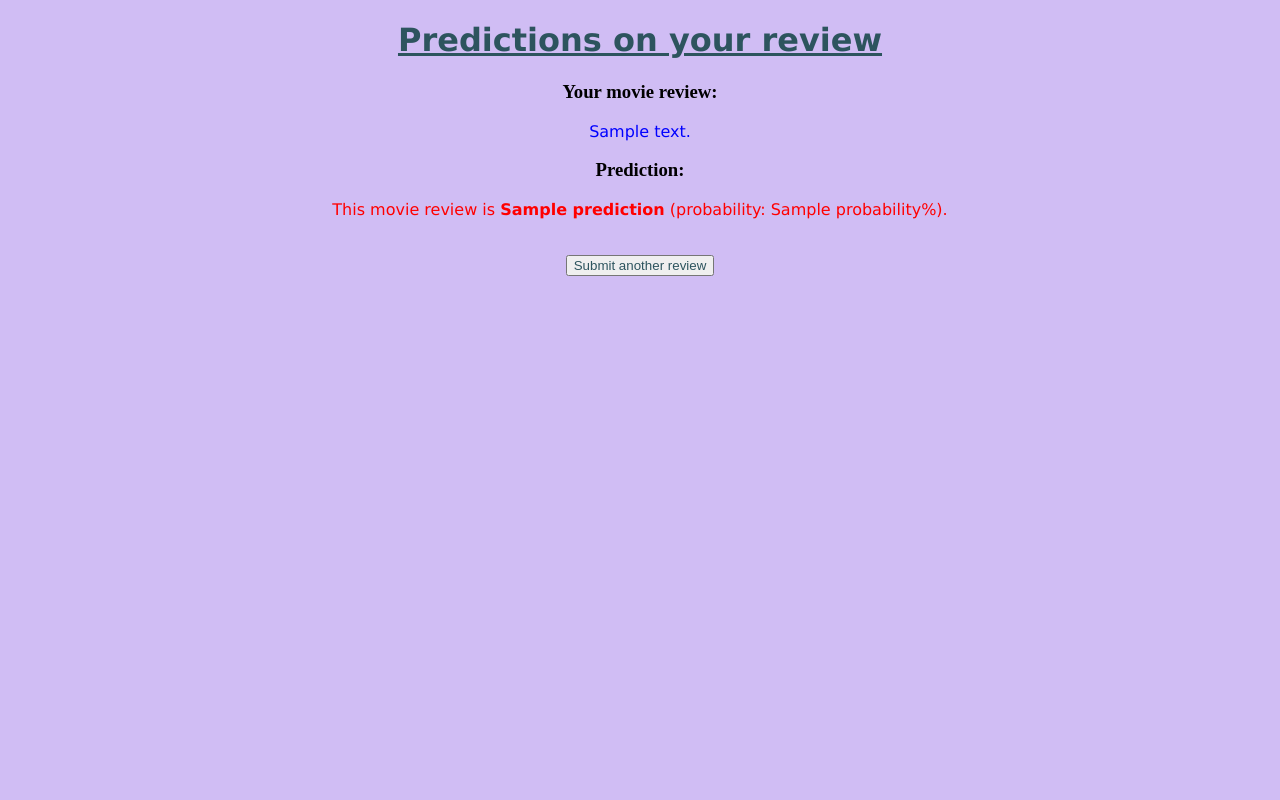
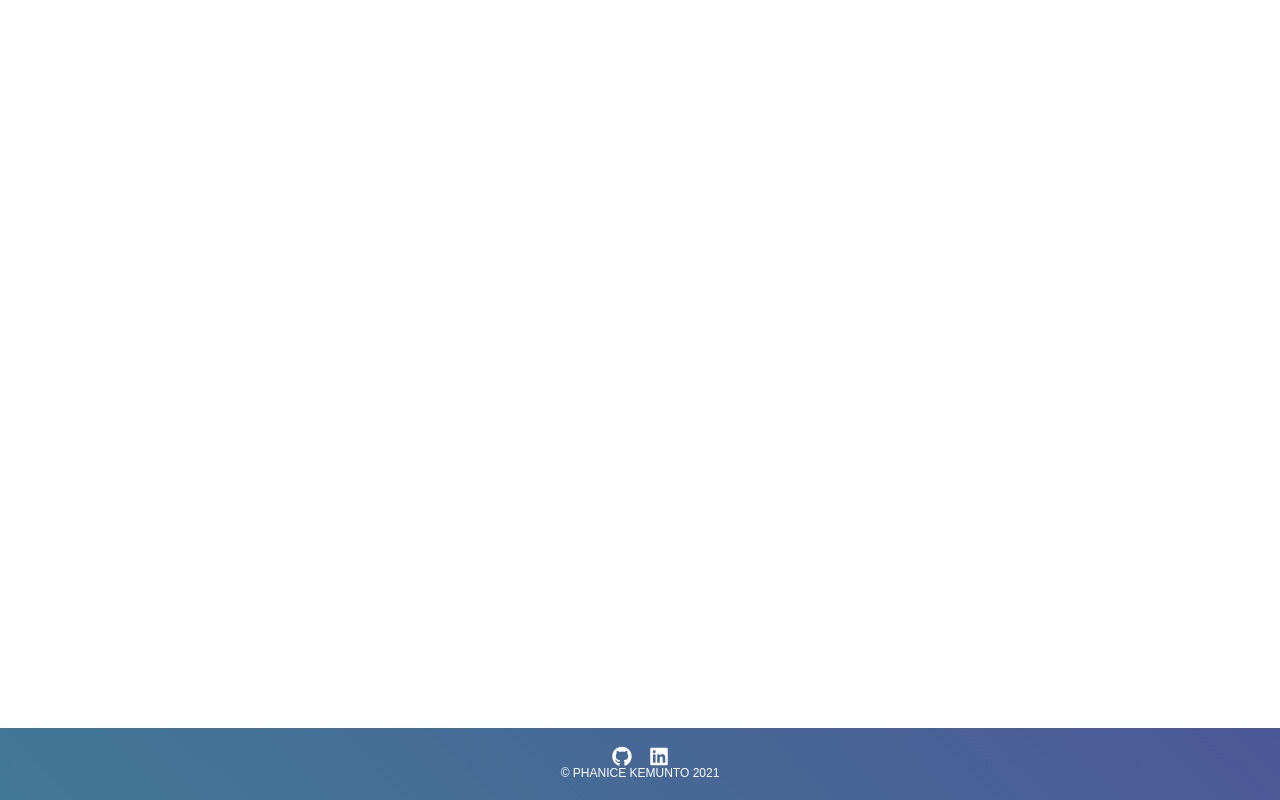
Before and after one commit to phancykemunto/review-app, a Flask app: template templates/result.html in a window 1280 px wide. Run offline with Flask 2, Linux system fonts and the light colour scheme; the template is opened without the code that fills it: most values are stand-ins (such as "Sample title", 1, 10 or a date in 2020); parts of the project's set-up code (start-up, migrations or seed data) failed here and were passed over; some libraries are stand-ins or nearby versions.

Commit message:
Add files via upload

```diff
--- a/templates/result.html
+++ b/templates/result.html
@@ -1,20 +1,36 @@
-<!doctype html>
-<html>
- <head>
- <title>Movie Sentiment Reviews</title>
+<!DOCTYPE html>
 
- </head>
- <body bgcolor="#dobdf4">
-<h1 align="center" style="color:#2d545e;font-family:verdana"><u> Predictions on your review</u></h1>
-<h3 align="center" >Your movie review:</h3>
-<div align="center" style="color:blue;font-family:verdana">{{ content }}</div>
-<h3 align="center">Prediction:</h3>
-<div align="center" style="color:red; font-family:verdana">This movie review is <strong>{{ prediction }}</strong>
- (probability: {{ probability }}%).</div>
-<div id='button'align="center"><br/><br/>
- <form align="center" action="/">
- <input type="submit" style="color:#2d545e" value='Submit another review'>
- </form>
-</div>
-</body>
+<html lang="en" dir="ltr">
+	<head>
+		<meta charset="utf-8">
+        <title>Movie Reviews Sentiment Analysis</title>
+        <link rel="shortcut icon" href="{{ url_for('static', filename='food-favicon.ico') }}">
+        <link rel="stylesheet" type="text/css" href="{{ url_for('static', filename='styles.css') }}">
+        <script src="https://kit.fontawesome.com/5f3f547070.js" crossorigin="anonymous"></script>
+        <link href="https://fonts.googleapis.com/css2?family=Roboto&display=swap" rel="stylesheet">
+	</head>
+
+	<body>
+
+
+		<div class="results">
+			{% if prediction==1 %}
+				<h1>Prediction: <span class='safe'>positive</span></h1>
+				<img class="gif" src="{{ url_for('static', filename='positive-review.webp') }}" alt="Positive Review">
+			{% elif prediction==0 %}
+				<h1>Prediction: <span class='danger'>negative</span></h1>
+				<img class="gif" src="{{ url_for('static', filename='negative-review.webp') }}" alt="Negative Review">
+			{% endif %}
+		</div>
+
+
+       <div class='footer'>
+           <div class="contact">
+               <a target="_blank" href="https://github.com/phancykemunto"><i class="fab fa-github fa-lg contact-icon"></i></a>
+               <a target="_blank" href=""><i class="fab fa-linkedin fa-lg contact-icon"></i></a>
+           </div>
+           <p class='footer-description'>© PHANICE KEMUNTO 2021</p>
+       </div>
+
+    </body>
 </html>
--- /dev/null
+++ b/templates/static/styles.css
@@ -0,0 +1,138 @@
+html{
+	height: 100%;
+	margin: 0;
+}
+
+body{
+	font-family: Arial, Helvetica,sans-serif;
+    text-align: center;
+    margin: 0;
+    padding: 0;
+    width: 100%;
+	height: 100%;
+	display: flex;
+	flex-direction: column;
+}
+
+/* Website Title */
+.container{
+    padding: 30px;
+	position: relative;
+	background: linear-gradient(45deg, #90963b, #3b8b96, #563b96);
+	background-size: 500% 500%;
+	animation: change-gradient 10s ease-in-out infinite;
+}
+@keyframes change-gradient {
+	0%{
+		background-position: 0 50%;
+	}
+	50%{
+		background-position: 100% 50%;
+	}
+	100%{
+		background-position: 0 50%;
+	}
+}
+
+.container-heading{
+    margin: 0;
+}
+
+.heading_font{
+    color: #ffffff;
+	font-family: 'Roboto', normal;
+	font-size: 35px;
+	font-weight: normal;
+}
+
+.description p{
+	color: #ffffff;
+    font-family: normal;
+    font-size: 20px;
+    margin: -5px 0 0;
+}
+
+/* Text Area */
+.ml-container{
+    margin: 30px 0;
+	flex: 1 0 auto;
+}
+
+.form-input {
+	text-align: center;
+	width: 350px;
+	height: 25px;
+	margin-bottom: 5px;
+}
+
+/* Predict Button */
+.my-cta-button{
+	background: #f9f9f9;
+   	border: 2px solid #000000;
+    border-radius: 1000px;
+    box-shadow: 3px 3px #8c8c8c;
+	margin-top: 10px;
+    padding: 10px 36px;
+    color: #000000;
+    display: inline-block;
+   	font: normal bold 20px/1 "Calibri", sans-serif;
+    text-align: center;
+}
+
+.my-cta-button:hover{
+    color: #4d089a;
+    border: 2px solid #4d089a;
+}
+
+.my-cta-button:active{
+    box-shadow: 0 0;
+}
+
+/* Contact */
+.contact-icon{
+	color: #ffffff;
+	padding: 7px;
+}
+
+.contact-icon:hover{
+	color: #8c8c8c;
+}
+
+/* Footer */
+.footer{
+	flex-shrink: 0;
+	position: relative;
+	padding: 20px;
+	background: linear-gradient(45deg, #90963b, #3b8b96, #563b96);
+	background-size: 500% 500%;
+	animation: change-gradient 10s ease-in-out infinite;
+}
+
+.footer-description{
+	color: #ffffff;
+	margin: 0;
+	font-size: 12px;
+}
+
+/* Result */
+.results{
+    padding: 30px 0 0;
+	flex: 1 0 auto;
+}
+
+.danger{
+    color: #ff0000;
+}
+
+.safe{
+    color: green;
+}
+
+.gif{
+	width: 25%;
+}
+
+.gif1{
+	width: 35%;
+    	margin: 10px 0;
+}
```
Also changed, not shown: templates/home.html (+38 -17 lines).
